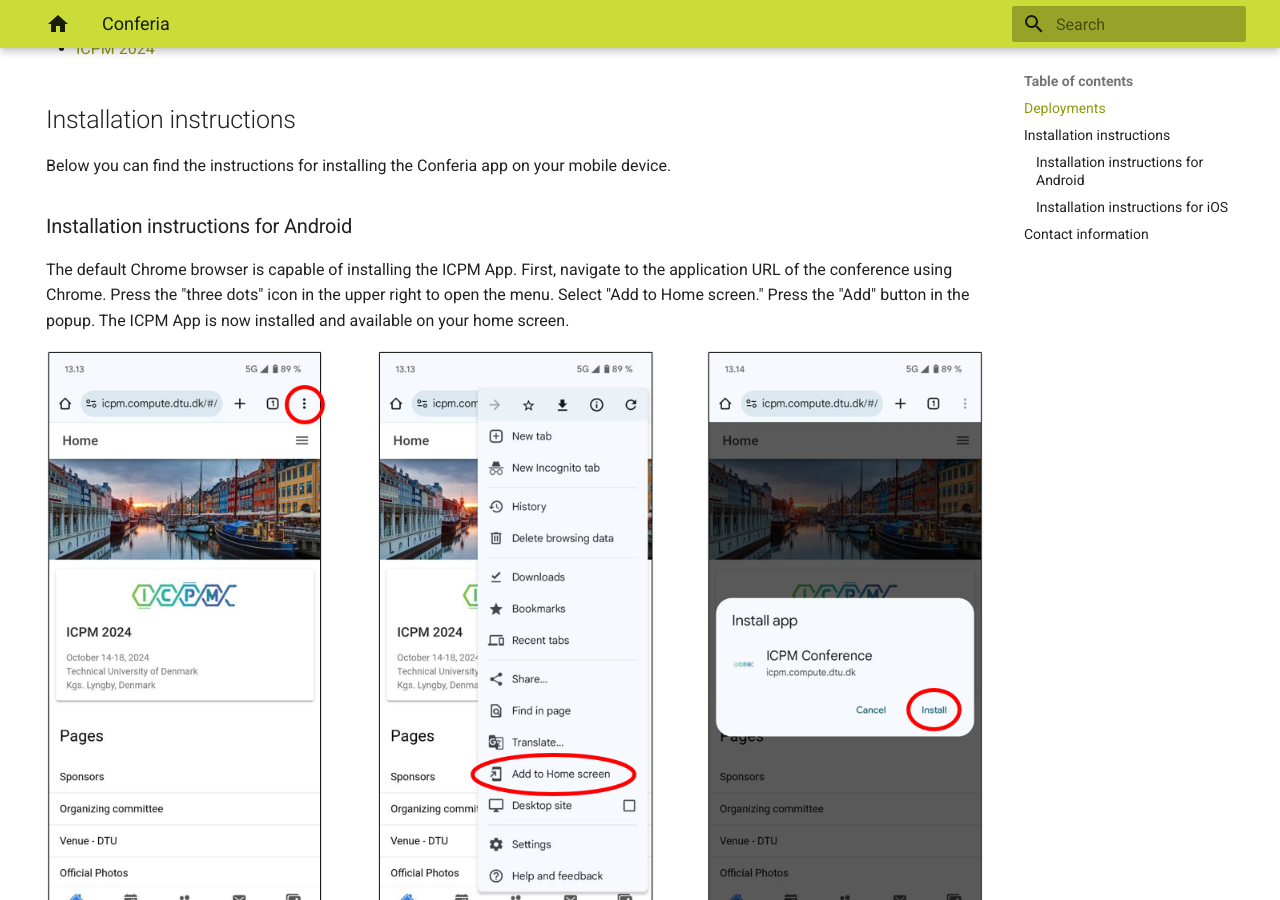
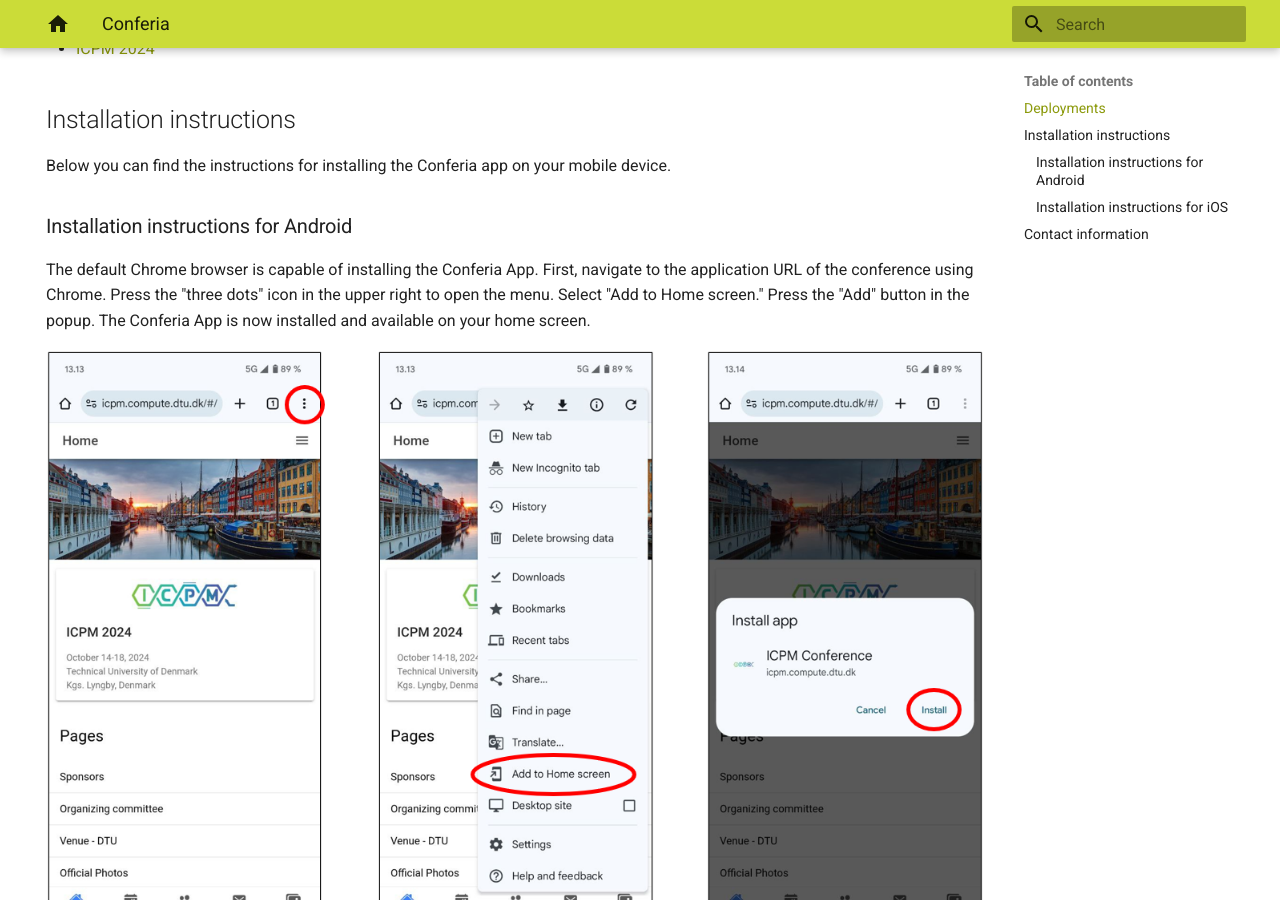
Before and after one commit to Conferia/website, an MkDocs documentation site: the page built from docs/index.md, in a window 1280 px wide and 900 px high, scrolled down 511 px. Built offline with MkDocs 1.6.1 and Material for MkDocs 9.7.7, drawn with Linux system fonts in a browser that asks for light colours.

Commit message:
Update index.md

```diff
--- a/docs/index.md
+++ b/docs/index.md
@@ -30,7 +30,7 @@
 
 ### Installation instructions for Android
 
-The default Chrome browser is capable of installing the ICPM App. First, navigate to the application URL of the conference using Chrome. Press the "three dots" icon in the upper right to open the menu. Select "Add to Home screen." Press the "Add" button in the popup. The ICPM App is now installed and available on your home screen.
+The default Chrome browser is capable of installing the Conferia App. First, navigate to the application URL of the conference using Chrome. Press the "three dots" icon in the upper right to open the menu. Select "Add to Home screen." Press the "Add" button in the popup. The Conferia App is now installed and available on your home screen.
 
 ![](img/android.png)
 
```
